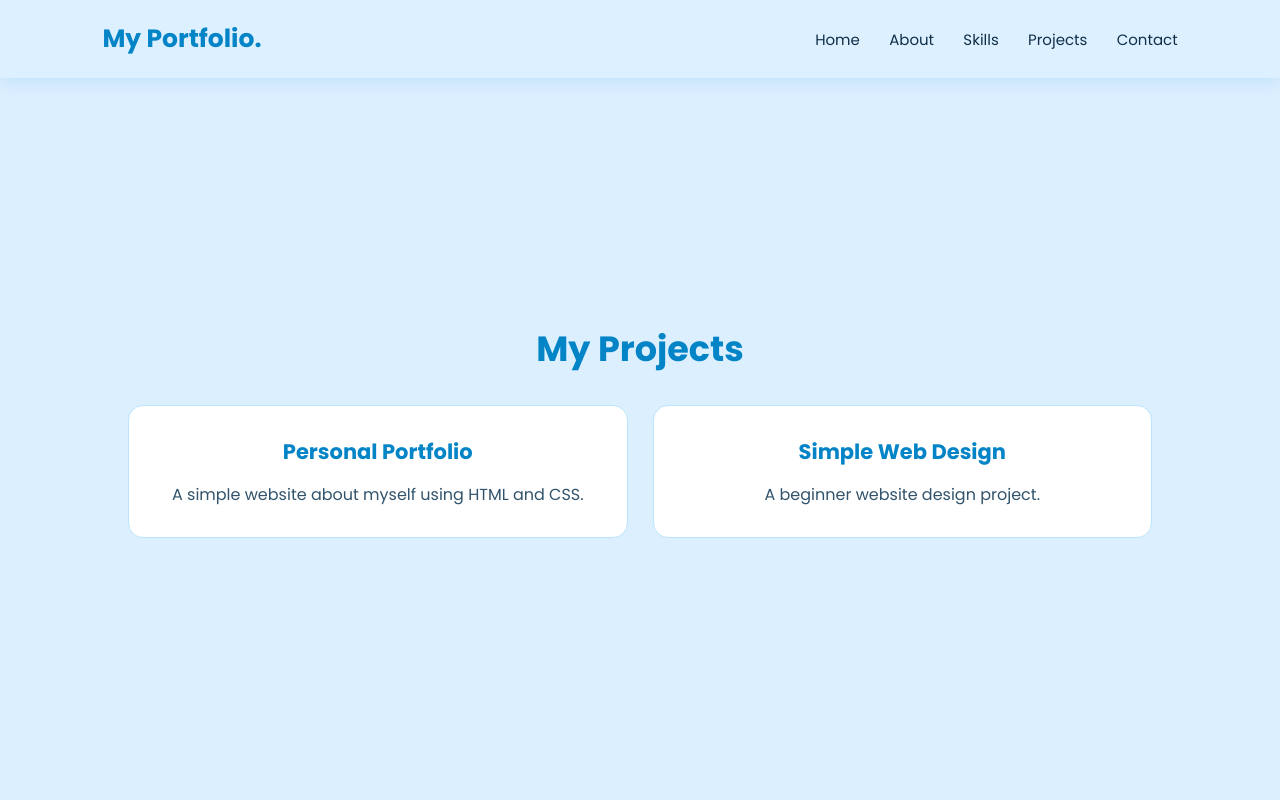
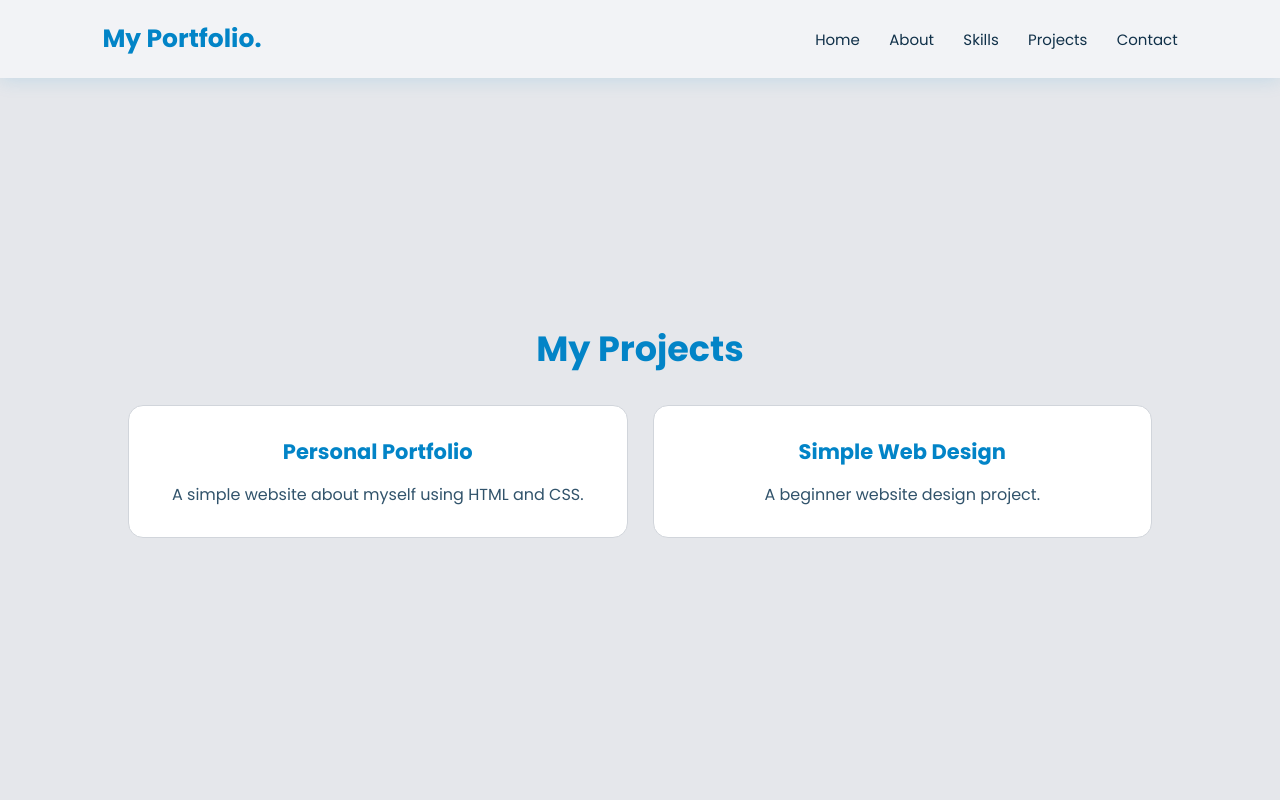
Before and after one commit to anolgaromel16-art/PROJECT-1, a PHP site: page /projects.html in a window 1280 px wide. Run offline with PHP 8.4, Linux system fonts and the light colour scheme.

Commit message:
Change portfolio backgrounds to light grey

```diff
--- a/anolga-project-1/style.css
+++ b/anolga-project-1/style.css
@@ -11,7 +11,7 @@ html {
 }
 
 body {
-    background: #e8f5ff;
+    background: #f3f4f6;
     color: #103049;
 }
 
@@ -22,7 +22,7 @@ header {
     left: 0;
     width: 100%;
     padding: 20px 8%;
-    background: rgba(221, 240, 255, 0.96);
+    background: rgba(243, 244, 246, 0.96);
     display: flex;
     justify-content: space-between;
     align-items: center;
@@ -124,7 +124,7 @@ nav a:hover {
 .about {
     padding: 100px 10%;
     text-align: center;
-    background: #dcefff;
+    background: #e5e7eb;
 }
 
 .about h2,
@@ -169,7 +169,7 @@ nav a:hover {
     background: #ffffff;
     padding: 30px 20px;
     border-radius: 15px;
-    border: 1px solid #bae6fd;
+    border: 1px solid #d1d5db;
     transition: 0.3s;
 }
 
@@ -207,7 +207,7 @@ nav a:hover {
 .projects {
     padding: 100px 10%;
     text-align: center;
-    background: #dcefff;
+    background: #e5e7eb;
 }
 
 .project-container {
@@ -252,7 +252,7 @@ nav a:hover {
 
 /* Footer */
 footer {
-    background: #cbe8ff;
+    background: #d1d5db;
     padding: 25px;
     text-align: center;
     color: #31536b;
```
